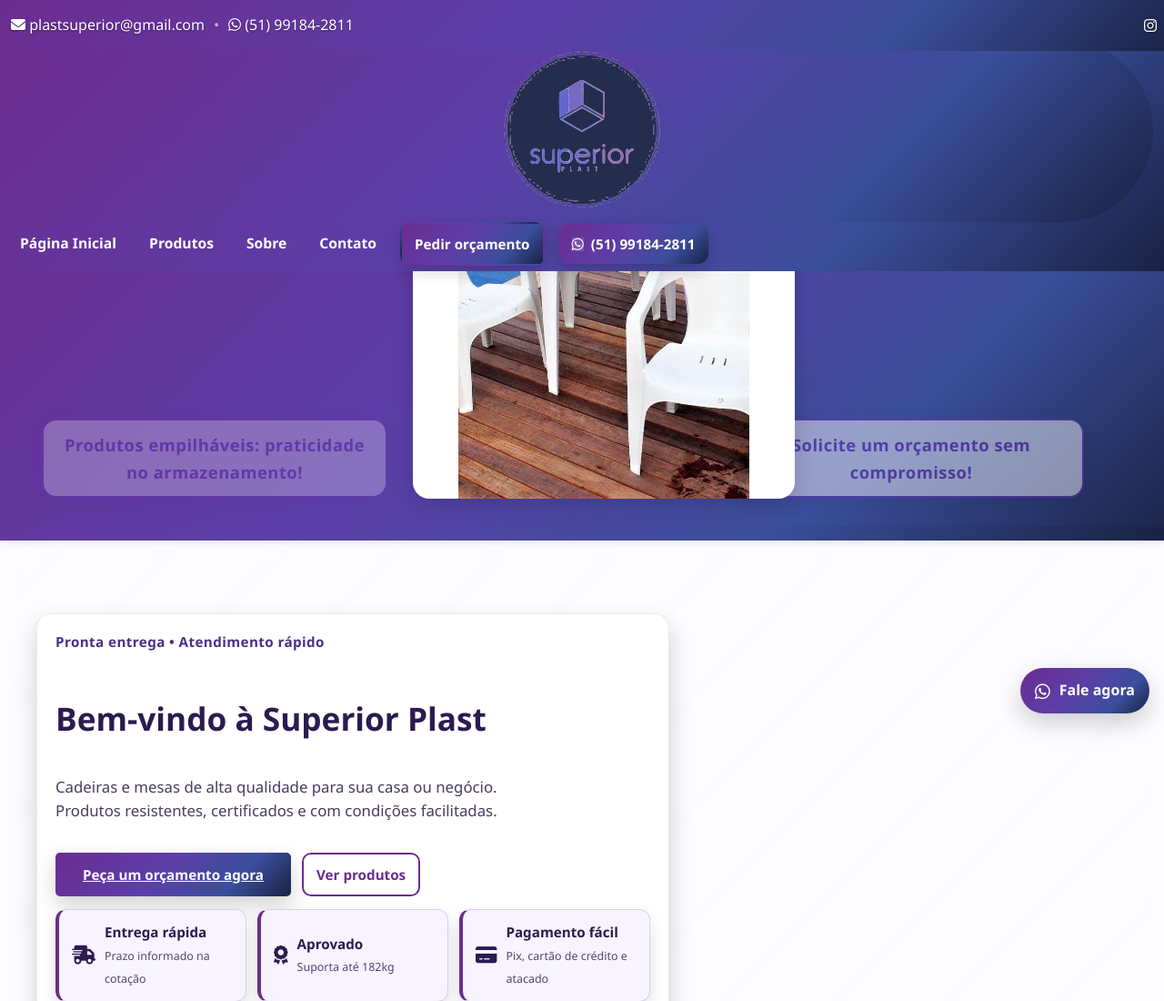
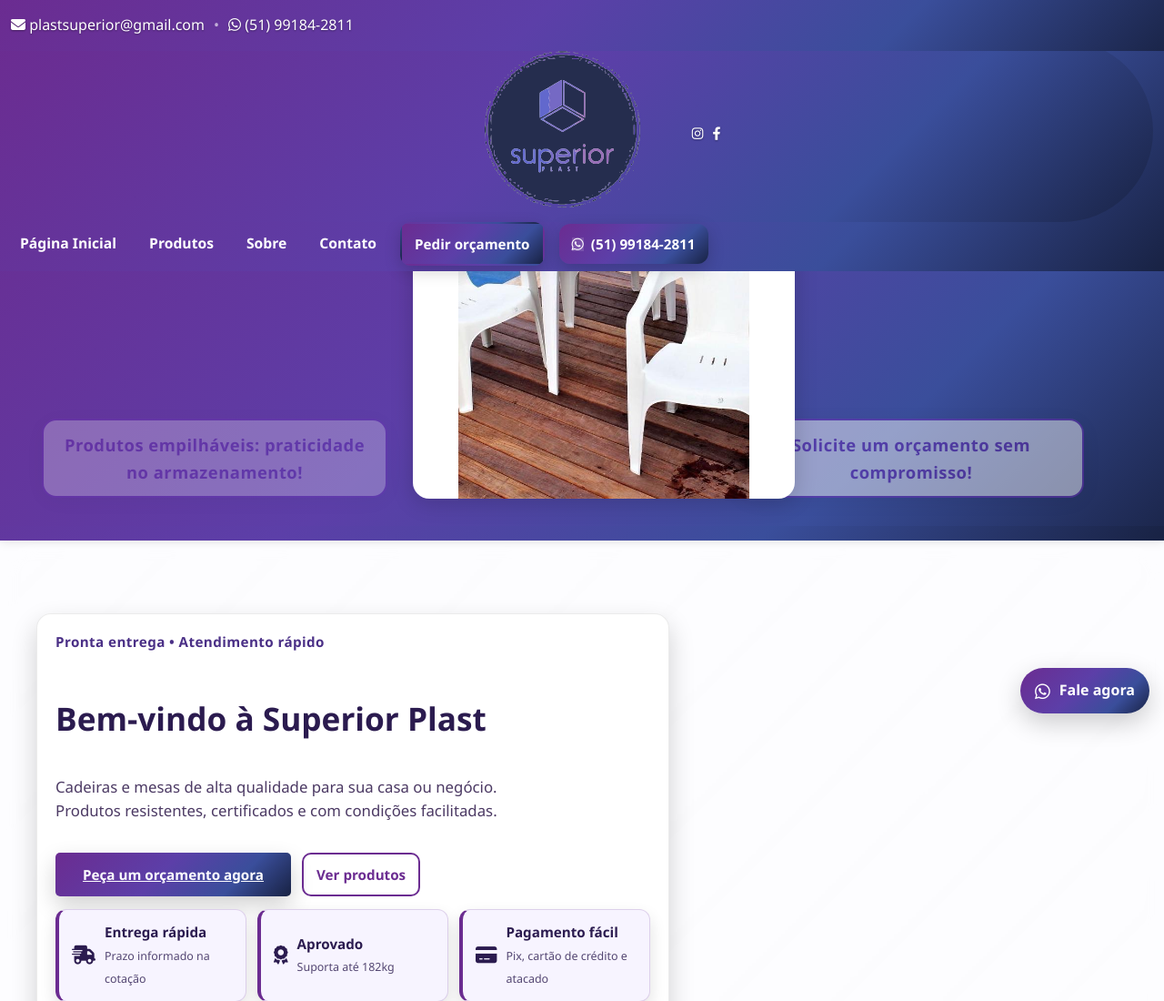
Before and after one commit to arabesalah/superiorplast.com.br, a website: page index.html in a window 1280 px wide. Shown: the top 1100 px of the page at 91% size. Drawn offline with Linux system fonts and the light colour scheme; no server answers.

Commit message:
Move social icons under logo

```diff
--- a/assets/css/style.css
+++ b/assets/css/style.css
@@ -203,6 +203,12 @@
     border: none;
     box-shadow: none;
 }
+.topo-social-inline {
+    display: inline-flex;
+    align-items: center;
+    gap: 10px;
+    margin-top: 6px;
+}
 .whats-inline {
     display: inline-flex;
     align-items: center;
--- a/index.html
+++ b/index.html
@@ -21,7 +21,7 @@
     <link rel="preload" as="image" href="assets/images/Conjunto Cadeira Bistrô Branca.webp" imagesrcset="assets/images/Conjunto Cadeira Bistrô Branca.webp 1x, assets/images/Conjunto Cadeira Bistrô Branca.jpg 2x" imagesizes="(max-width: 900px) 98vw, 420px">
         <link rel="manifest" href="/manifest.json">
     <link rel="stylesheet" href="assets/css/style.css?v=13">
-    <link rel="stylesheet" href="assets/css/mobile-fix.css?v=12">
+    <link rel="stylesheet" href="assets/css/mobile-fix.css?v=13">
     <link rel="stylesheet" href="https://cdnjs.cloudflare.com/ajax/libs/font-awesome/6.4.0/css/all.min.css">
         <script type="application/ld+json">
         {
@@ -63,10 +63,6 @@
                     <span class="topo-sep">•</span>
                     <a href="https://wa.me/5551991842811" class="topo-link" target="_blank" aria-label="Falar no WhatsApp (51 99184-2811)"><i class="fab fa-whatsapp"></i> (51) 99184-2811</a>
                 </div>
-                <div class="topo-center">
-                    <a href="https://www.instagram.com/superiorplast/" class="topo-link topo-social" target="_blank" aria-label="Instagram Superior Plast"><i class="fab fa-instagram"></i></a>
-                    <a href="https://www.facebook.com/superiorplastt/" class="topo-link topo-social" target="_blank" aria-label="Facebook Superior Plast"><i class="fab fa-facebook-f"></i></a>
-                </div>
             </div>
         </div>
         <div class="logo-topo-info">
@@ -74,6 +70,10 @@
                 <picture>
                     <img src="assets/images/logosuperior02.svg?v=2" alt="Logo Superior Plast" class="logo-img-topo" width="183" height="140" decoding="async" fetchpriority="high" aria-label="Logo Superior Plast">
                 </picture>
+            </div>
+            <div class="topo-social-inline" aria-label="Redes sociais">
+                <a href="https://www.instagram.com/superiorplast/" class="topo-link topo-social" target="_blank" aria-label="Instagram Superior Plast"><i class="fab fa-instagram"></i></a>
+                <a href="https://www.facebook.com/superiorplastt/" class="topo-link topo-social" target="_blank" aria-label="Facebook Superior Plast"><i class="fab fa-facebook-f"></i></a>
             </div>
         </div>
 
--- a/sw.js
+++ b/sw.js
@@ -1,4 +1,4 @@
-const CACHE_NAME = 'sp-cache-v25';
+const CACHE_NAME = 'sp-cache-v26';
 const PRECACHE_URLS = [
   '/',
   '/index.html',
```
Also changed, not shown: product.html (+1 -1 lines).
